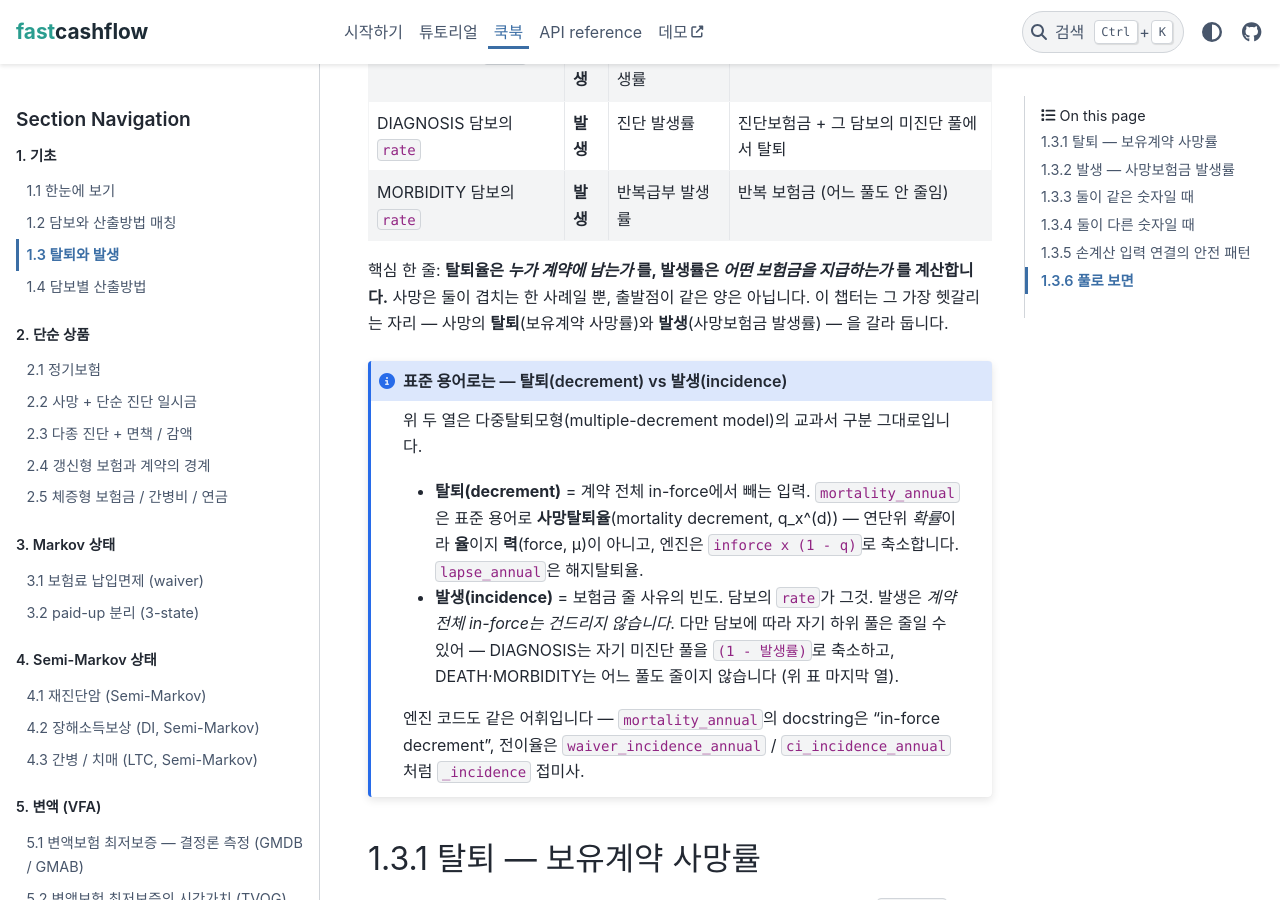
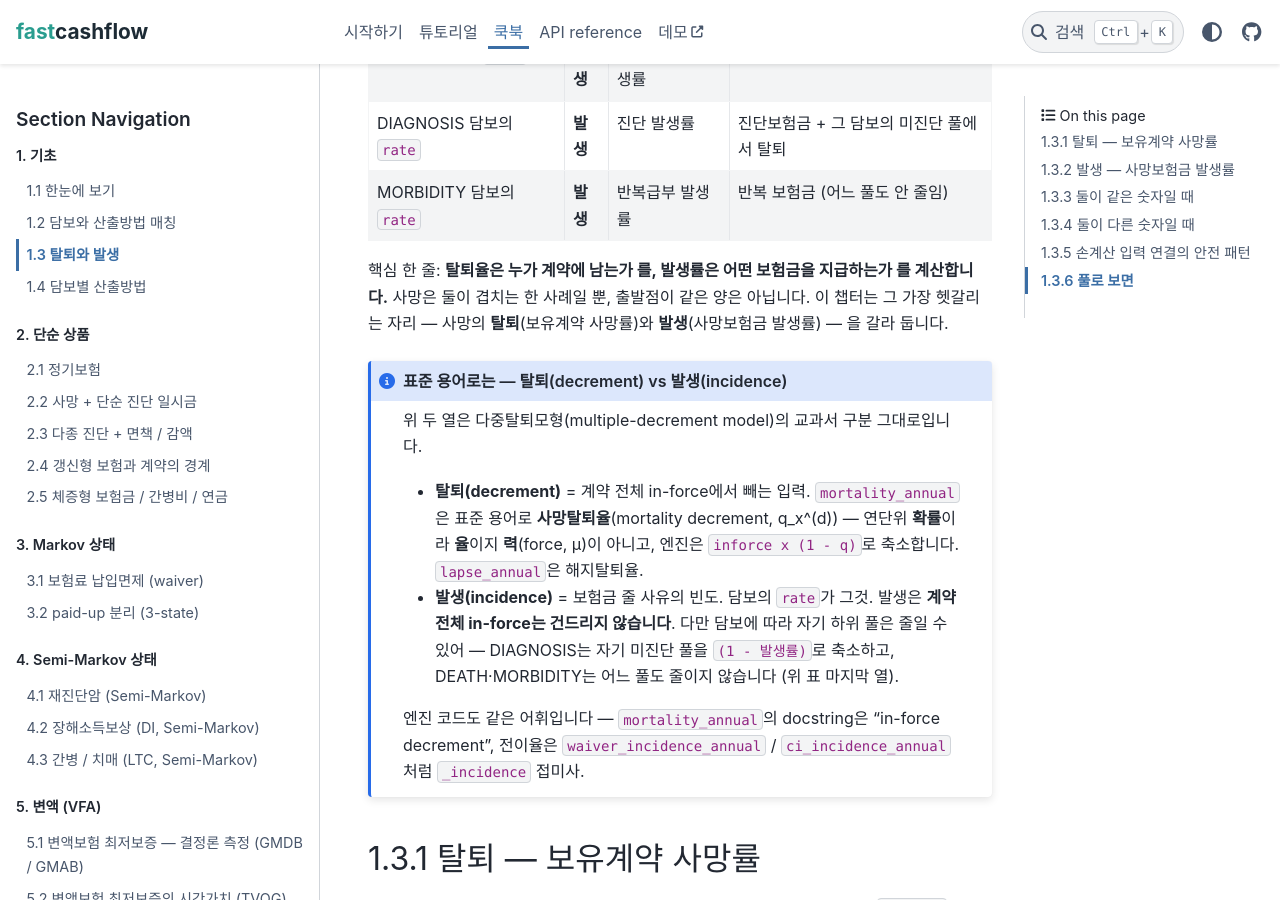
Before and after one commit to seokhoonj/fastcashflow, a Sphinx documentation site: the page built from docs/cookbook/basics/mortality-roles.md, in a window 1280 px wide and 900 px high, scrolled down 1289 px. Built offline with Sphinx 7.4.7 and the PyData theme 0.15.4, drawn with Linux system fonts in a browser that asks for light colours.

Commit message:
docs: Korean emphasis as bold, not italic

```diff
--- a/docs/cookbook/basics/mortality-roles.md
+++ b/docs/cookbook/basics/mortality-roles.md
@@ -5,8 +5,8 @@
 
 - 보험 계약은 매달 **서로 다른 두 가지**를 따로 본다 — ① 계약에서 빠졌는가
   (**탈퇴**: 사망·해지), ② 보험금 줄 사유가 생겼는가(**발생**: 사망·진단·입원)
-- 이 둘은 *원래 한 몸인데 엔진이 쪼갠* 게 아니라 **처음부터 다른 개념**이라는 것
-- **일반사망보험에서만** 두 일이 같은 사망 사건이라 *숫자가* 겹치고, 같은
+- 이 둘은 **원래 한 몸인데 엔진이 쪼갠** 게 아니라 **처음부터 다른 개념**이라는 것
+- **일반사망보험에서만** 두 일이 같은 사망 사건이라 **숫자가** 겹치고, 같은
   숫자라고 같은 개념은 아니라는 것
 - 엔진에서 탈퇴는 `mortality_annual`·`lapse_annual`, 발생은 담보 `rate`가
   맡고, 사망은 그 둘이 갈라지는 가장 헷갈리는 자리라는 것
@@ -31,7 +31,7 @@
 '예/아니요'가 자유롭게 갈립니다 — 진단·입원은 계약에서 안 빠지고 보험금만
 나가고, 보장하지 않는 원인의 사망은 빠지지만 보험금은 안 나갑니다.
 **보장하는 원인의 사망만** 두 열이 모두 '예'라, 한 번의 사망 사건이 탈퇴와 지급을 동시에
-일으킵니다. 그래서 *숫자가* 같아질 수 있을 뿐, **두 열은 여전히 다른 개념**
+일으킵니다. 그래서 **숫자가** 같아질 수 있을 뿐, **두 열은 여전히 다른 개념**
 입니다.
 
 엔진도 이 두 열을 **다른 입력**으로 받습니다:
@@ -44,8 +44,8 @@
 | DIAGNOSIS 담보의 `rate` | **발생** | 진단 발생률 | 진단보험금 + 그 담보의 미진단 풀에서 탈퇴 |
 | MORBIDITY 담보의 `rate` | **발생** | 반복급부 발생률 | 반복 보험금 (어느 풀도 안 줄임) |
 
-핵심 한 줄: **탈퇴율은 *누가 계약에 남는가* 를, 발생률은 *어떤 보험금을
-지급하는가* 를 계산합니다.** 사망은 둘이 겹치는 한 사례일 뿐, 출발점이 같은
+핵심 한 줄: **탈퇴율은 누가 계약에 남는가 를, 발생률은 어떤 보험금을
+지급하는가 를 계산합니다.** 사망은 둘이 겹치는 한 사례일 뿐, 출발점이 같은
 양은 아닙니다. 이 챕터는 그 가장 헷갈리는 자리 — 사망의 **탈퇴**(보유계약
 사망률)와 **발생**(사망보험금 발생률) — 을 갈라 둡니다.
 
@@ -55,11 +55,11 @@
 위 두 열은 다중탈퇴모형(multiple-decrement model)의 교과서 구분 그대로입니다.
 
 - **탈퇴(decrement)** = 계약 전체 in-force에서 빼는 입력. `mortality_annual`은
-  표준 용어로 **사망탈퇴율**(mortality decrement, q_x^(d)) — 연단위 *확률*이라
+  표준 용어로 **사망탈퇴율**(mortality decrement, q_x^(d)) — 연단위 **확률**이라
   **율**이지 **력**(force, μ)이 아니고, 엔진은 `inforce x (1 - q)`로 축소합니다.
   `lapse_annual`은 해지탈퇴율.
 - **발생(incidence)** = 보험금 줄 사유의 빈도. 담보의 `rate`가 그것. 발생은
-  *계약 전체 in-force는 건드리지 않습니다*. 다만 담보에 따라 자기 하위 풀은
+  **계약 전체 in-force는 건드리지 않습니다**. 다만 담보에 따라 자기 하위 풀은
   줄일 수 있어 — DIAGNOSIS는 자기 미진단 풀을 `(1 - 발생률)`로 축소하고,
   DEATH·MORBIDITY는 어느 풀도 줄이지 않습니다 (위 표 마지막 열).
 
@@ -100,7 +100,7 @@
 
 ## 1.3.2 발생 — 사망보험금 발생률
 
-보유계약 사망률이 *누가 남아 있는가* 를 정했다면, **사망보험금의 지급액**
+보유계약 사망률이 **누가 남아 있는가** 를 정했다면, **사망보험금의 지급액**
 을 계산하는 자리는 완전히 따로 있습니다 — **사망보험금 발생률**.
 
 생각해보면 그래야 합니다. 사람이 죽는 사건은 보유계약 사망률로 이미
@@ -127,8 +127,8 @@
 컬럼이 가리키는 `mortality_tables` 또는 `incidence_rate_tables` 시트.
 같은 워크북 안에서도 **별개의 슬롯**입니다.
 
-**중요한 비대칭**: 사망보험금 발생률은 *어떤 풀도 줄이지 않습니다*. in-force를
-줄이는 건 어디까지나 보유계약 사망률이고, 발생률은 그 위에서 *지급액만*
+**중요한 비대칭**: 사망보험금 발생률은 **어떤 풀도 줄이지 않습니다**. in-force를
+줄이는 건 어디까지나 보유계약 사망률이고, 발생률은 그 위에서 **지급액만**
 계산합니다. 이 "발생률은 풀을 안 줄인다"가 1.4의 반복급부(MORBIDITY)와
 직접 이어집니다.
 
@@ -249,15 +249,15 @@
 
 이 "어떤 풀을 줄이는가" 관점이 다음 챕터(1.4)의 핵심을 미리 정리해 줍니다.
 세 담보 모두 청구식은 `inforce × 발생률 × benefit`로 **똑같고**, "한 번이냐
-반복이냐"는 *그 발생률로 어떤 풀이 줄어드느냐* 만의 문제입니다:
+반복이냐"는 **그 발생률로 어떤 풀이 줄어드느냐** 만의 문제입니다:
 
 - **DEATH** — "한 번". 별도의 **보유계약 사망률**이 공유 in-force를 같은
   율로 줄여, 죽은 사람이 다시 청구하지 못함. (사망보험금 발생률 자체는 풀을
   안 줄임 — in-force를 줄이는 건 보유계약 사망률.)
-- **DIAGNOSIS** — "한 번". **진단 발생률**이 *그 담보의 미진단 풀* 을
+- **DIAGNOSIS** — "한 번". **진단 발생률**이 **그 담보의 미진단 풀** 을
   `(1 - 진단발생률)`로 직접 축소. 한 번 진단받으면 그 풀에서 빠짐. (계약은
   안 끝남 — 사람은 in-force에 남아 보험료 내고 다른 담보도 작동.)
-- **MORBIDITY** — "반복". **반복급부 발생률**은 *어떤 풀도 줄이지 않음*.
+- **MORBIDITY** — "반복". **반복급부 발생률**은 **어떤 풀도 줄이지 않음**.
   공유 in-force만 보유계약 사망률·해지율로 줄 뿐이라, 살아있는 한 매월 새로
   청구.
 
```
Also changed, not shown: docs/cookbook/basics/coverage-mechanics.md (+4 -4 lines), docs/cookbook/basics/overview.md (+2 -2 lines), docs/tutorial/08-hands-on.md (+1 -1 lines).
